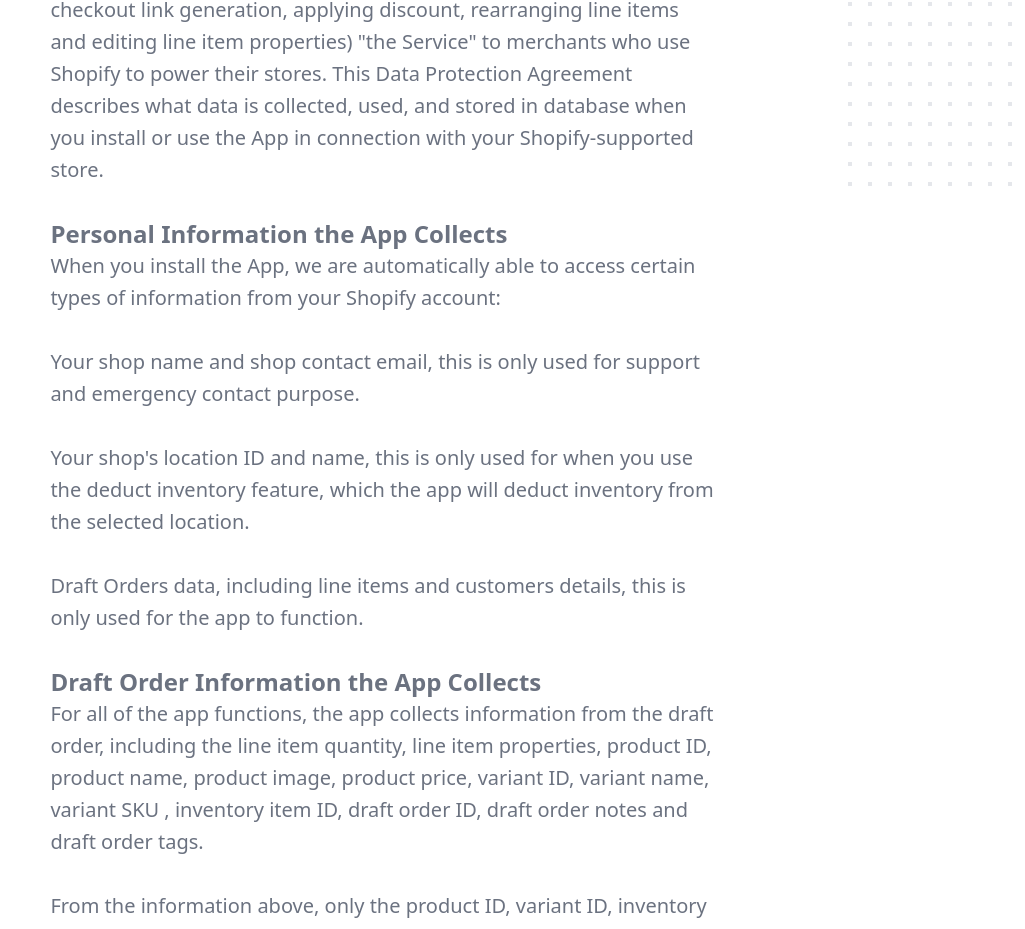
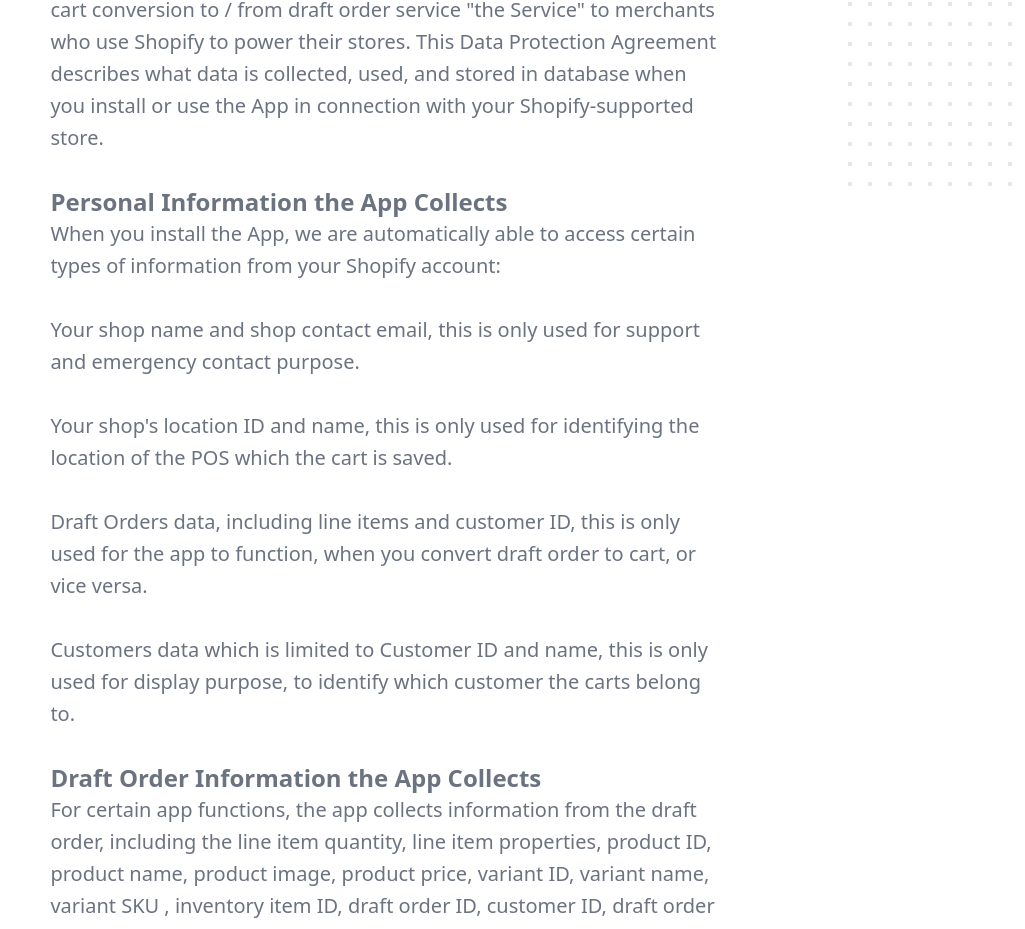
Before and after one commit to YagiSoftware/CartHelper, a website: page data.html in a window 1280 px wide. Shown: the part 246-1175 px from the top of the page, without its empty margins (255-1280 px from the left). Drawn offline with Linux system fonts and the light colour scheme.

Commit message:
Added privacy policy and data protection agreement
Added privacy policy and data protection agreement

```diff
--- a/data.html
+++ b/data.html
@@ -4,7 +4,7 @@
   <meta charset="UTF-8" />
   <meta name="viewport" content="width=device-width, initial-scale=1.0" />
   <link href="style.css" rel="stylesheet">
-  <title>Data Protection Agreement</title>
+  <title>Yagi POS Cart Helper - Data Protection Agreement</title>
   <!-- Include CDN JavaScript -->
   <!-- <script src="https://unpkg.com/tailwindcss-jit-cdn"></script> -->
 </head>
@@ -46,9 +46,9 @@
           </span>
         </h1>
         <p class="mt-8 text-xl text-gray-500 leading-8">
-          DraftHelper Data Protection Agreement
+          Yagi POS Cart Helper -  Data Protection Agreement
           <br><br>
-          <strong>DraftHelper</strong> "the App” provides draft order editing service (including checkout link generation, applying discount, rearranging line items and editing line item properties) "the Service" to merchants who use Shopify to power their stores. This Data Protection Agreement describes what data is collected, used, and stored in database when you install or use the App in connection with your Shopify-supported store.
+          <strong>Yagi POS Cart Helper</strong> "the App” provides cart storing and retrieval, cart conversion to / from draft order service "the Service" to merchants who use Shopify to power their stores. This Data Protection Agreement describes what data is collected, used, and stored in database when you install or use the App in connection with your Shopify-supported store.
         </p>
         <article class="mt-8 text-xl text-gray-500 leading-8">
           <h3 class="text-2xl font-semibold">Personal Information the App Collects</h3>
@@ -56,34 +56,32 @@
           <br><br>
           Your shop name and shop contact email, this is only used for support and emergency contact purpose.
           <br><br>
-          Your shop's location ID and name, this is only used for when you use the deduct inventory feature, which the app will deduct inventory from the selected location.
+          Your shop's location ID and name, this is only used for identifying the location of the POS which the cart is saved.
           <br><br>
-          Draft Orders data, including line items and customers details, this is only used for the app to function.
+          Draft Orders data, including line items and customer ID, this is only used for the app to function, when you convert draft order to cart, or vice versa.<br><br>
+          Customers data which is limited to Customer ID and name, this is only used for display purpose, to identify which customer the carts belong to.
           <br><br>
 
           <h3 class="text-2xl font-semibold">Draft Order Information the App Collects</h3>
 
-          For all of the app functions, the app collects information from the draft order, including the line item quantity, line item properties, product ID, product name, product image, product price, variant ID, variant name, variant SKU , inventory item ID, draft order ID, draft order notes and draft order tags.
+          For certain app functions, the app collects information from the draft order, including the line item quantity, line item properties, product ID, product name, product image, product price, variant ID, variant name, variant SKU , inventory item ID, draft order ID, customer ID, draft order notes and draft order tags.
           <br><br>
-          From the information above, only the product ID, variant ID, inventory item ID and draft order ID are stored in the app database, for future identification and access purpose, no other data from the draft order is stored in the app database.
-          <br><br>
-
-          <h3 class="text-2xl font-semibold">Checkout Information the App Collects</h3>
-          For the "Generate discountable checkout link" / "Checkout link" function, the app collects information from the generated checkout, including the checkout URL and the checkout token. The checkout URL and checkout token is stored in the database, so that the app can display the URL for merchant to see and send to customer to proceed to checkout.
+          From the information above, only the product ID, variant ID, customer ID (if there is customer attached to the draft order), and draft order ID are stored in the app database, for future identification and access purpose, no other data from the draft order is stored in the app database.
           <br><br>
 
           <h3 class="text-2xl font-semibold">Customer Information the App Collects</h3>
-          For the "Generate discountable checkout link" / "Checkout link" function, in addition to the draft order information mentioned in the previous section, the app also collects the draft order's customer information, including customer name, customer email, customer shipping address and customer billing address.
+          When you use the app functionality to save cart on POS, or convert draft order to cart, the app collects the customer information (if there is customer attached to the cart or draft order), including customer ID and customer name.
           <br><br>
-          These customer information is needed to generate a checkout, which the checkout will then be populated with the customer name, email, phone number, shipping address and billing address, so the customer will not need to type them again when they access the checkout link generated.
+          These customer information is used to display on the carts list when merchant view the saved carts, to easily which cart belongs to which customers.
           <br><br>
-          These customer information (name, email, phone number, shipping address and billing address) is never stored in the app database, the app will request these information from Shopify every time a checkout link is generated, and they will be discarded once the checkout link is generated, these information are only kept in ephemeral Random Access Memory (RAM) during the generation of checkout link.
+          Only the numerical identifier of the customer (customer ID) is saved in the database, other customer information (customer's name) is never stored in the app database, the app will request these information from Shopify every time merchant view the saved carts, and they will be discarded once the list of saved carts is generated and displayed, these information are only kept in ephemeral Random Access Memory (RAM) during the generation of saved cart(s).
           <br><br>
 
           <h3 class="text-2xl font-semibold">Data Retention Period</h3>
-          For customer data (customer name, email, phone number, shipping address and biling address), the data is discarded immediately right after the checkout link is generated, this data is never stored in the database.
+          For personal identifiable customer data (customer name), the data is discarded immediately right after the saved cart list is generated, this data is never stored in the database.
+          As for the customer ID (unique numerical identifier), the data is stored in database until the cart is deleted, or retrieved on the POS to checkout.
           <br><br>
-          For the inventory deduction data (location ID, variant ID, inventory item ID, quantity), the data is stored in database until the draft (that is used for inventory deduction) is paid or completed, or until the merchant manually restore the deducted inventory using the app. ie. these data will be removed from the database when the draft order is completed, or when the merchant manually restore the deducted inventory using the app.
+          For the draft order data, the data is stored in database until the cart related to the draft order is deleted, or is used to checkout.
           <br><br>
           For the store data (store name and store contact email), the data is stored in database until the user uninstalls the app.
           <br><br>
@@ -91,12 +89,12 @@
           <br><br>
 
           <h3 class="text-2xl font-semibold">Data Security</h3>
-          We use HTTPS / TLS 1.3 (AES_128_GCM_SHA256) to encrypt the data in transit for the app, no customer data is ever stored in the database. The database only store the following data : your shop name, your shop contact email, you shop location IDs, product ID, variant ID, inventory item ID, draft order ID, checkout ID and quantity of line items.
+          We use HTTPS / TLS 1.3 (AES_128_GCM_SHA256) to encrypt the data in transit for the app, no personally identifiable customer data is ever stored in the database. The database only store the following data : your shop name, your shop contact email, you shop location IDs, product ID, variant ID, inventory item ID, draft order ID, quantity of line items and customer ID.
           <br><br>
           <h3 class="text-2xl font-semibold">Changes</h3>
           We may update this data protection agreement from time to time in order to reflect, for example, changes to our practices or for other operational, legal or regulatory reasons.
           <br><br>
-          <h3 class="text-2xl font-semibold">Contact Us</h3> For more information about our privacy practices, if you have questions, or if you would like to make a complaint, please contact us by e-mail at <strong>axel@draftorder.app</strong> or by mail using the details provided below:
+          <h3 class="text-2xl font-semibold">Contact Us</h3> For more information about our privacy practices, if you have questions, or if you would like to make a complaint, please contact us by e-mail at <strong>axel@yagisoftware.com</strong> or by mail using the details provided below:
           <br><br>
           Level 30, No.1, Jalan Pinang, 50450 Kuala Lumpur
         </article>
```
Also changed, not shown: index.html (+3 -3 lines), privacy.html (+7 -6 lines).
